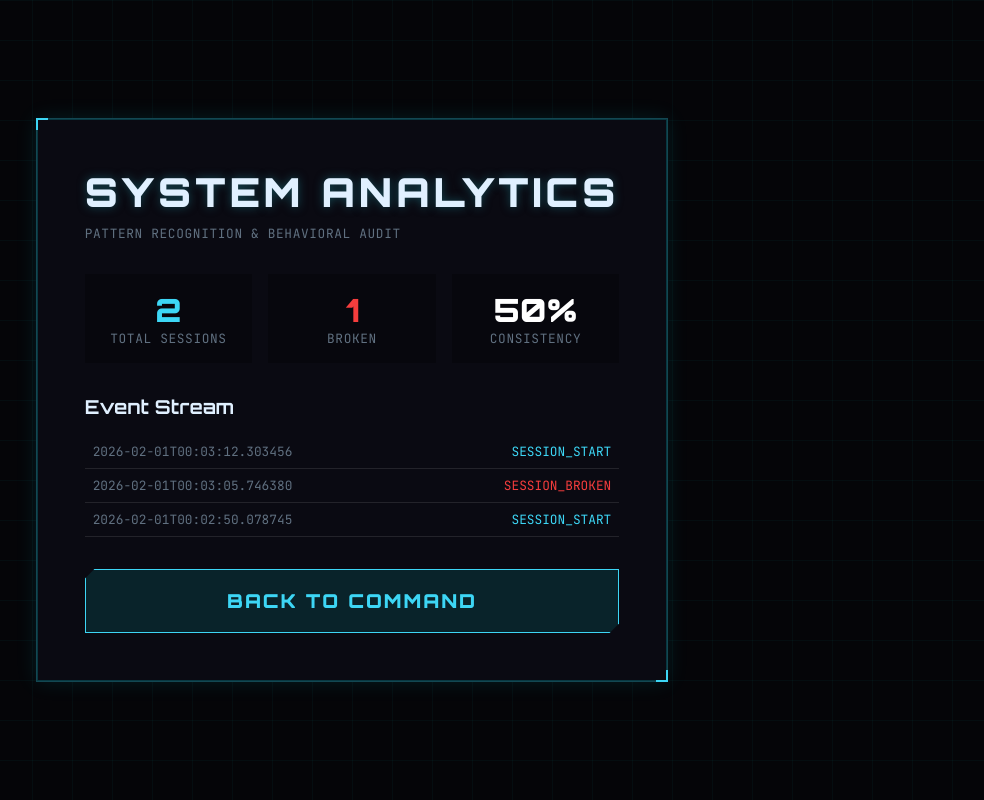
After one commit to Mr-NN-2k3/FocusLock, a Flask app: page /analytics in a window 1280 px wide. The commit adds this page. Shown: the whole page, without its empty margins (288-1272 px from the left). Run offline with Flask 3, Linux system fonts and the light colour scheme; data comes from the database, SQL or seed files in the repository; both versions use the stored data as it was after the commit.

Commit message:
feat: Implement core focus session management with client-side controls, server-side engine, event logging, and a new analytics dashboard.

```diff
--- a/run.py
+++ b/run.py
@@ -22,6 +22,17 @@ def focus():
 def excuse():
     return render_template('excuse.html')
 
+@app.route('/analytics')
+def analytics():
+    # We need to expose history from engine
+    events = engine.store.get_events()
+    # Simple aggregations
+    total = sum(1 for e in events if e['type'] == 'SESSION_START')
+    broken = sum(1 for e in events if e['type'] == 'SESSION_BROKEN')
+    rate = int(((total - broken) / total * 100)) if total > 0 else 100
+
+    return render_template('analytics.html', events=reversed(events), total_sessions=total, failures=broken, success_rate=rate)
+
 @app.route('/api/start', methods=['POST'])
 def start_session():
     data = request.json
--- a/static/css/main.css
+++ b/static/css/main.css
@@ -1,29 +1,32 @@
 :root {
-    /* Premium HSL Color Palette */
-    --hue-primary: 150; /* Alien Green */
-    --hue-bg: 220;      /* Deep Blue/Black */
+    /* Cyber-Holo Palette */
+    --hue-primary: 190; /* Cyan/Holo Blue */
+    --hue-danger: 0;    /* Crimson Red */
+    --hue-bg: 240;      /* Void Black */
 
-    --color-bg-deep: hsl(var(--hue-bg), 30%, 8%);
-    --color-bg-surface: hsl(var(--hue-bg), 25%, 12%);
-    --color-primary: hsl(var(--hue-primary), 100%, 50%);
-    --color-primary-dim: hsl(var(--hue-primary), 80%, 30%);
-    --color-text-main: hsl(0, 0%, 95%);
-    --color-text-muted: hsl(var(--hue-bg), 20%, 70%);
-    --color-danger: hsl(0, 80%, 60%);
+    --color-bg-deep: #050508;
+    --color-bg-surface: #0a0a12;
+    --color-bg-overlay: rgba(10, 20, 30, 0.85);
 
-    --glass-bg: rgba(20, 25, 40, 0.7);
-    --glass-border: rgba(255, 255, 255, 0.1);
-    --glass-shine: rgba(255, 255, 255, 0.05);
+    --color-primary: hsl(var(--hue-primary), 90%, 60%);
+    --color-primary-dim: hsl(var(--hue-primary), 60%, 20%);
+    --color-primary-glow: hsl(var(--hue-primary), 100%, 50%);
 
-    --font-heading: 'Inter', sans-serif;
+    --color-danger: hsl(var(--hue-danger), 90%, 60%);
+    --color-danger-glow: hsl(var(--hue-danger), 100%, 50%);
+
+    --color-text-main: #e0f0ff;
+    --color-text-muted: #607080;
+
+    --font-heading: 'Orbitron', 'Inter', sans-serif; /* Tech font */
     --font-mono: 'JetBrains Mono', monospace;
 
-    --radius-lg: 24px;
-    --radius-md: 16px;
-    --radius-sm: 8px;
+    --radius-lg: 4px; /* Sharp edges for "System" feel */
+    --radius-md: 2px;
+    --radius-sm: 2px;
 
-    --shadow-glass: 0 8px 32px 0 rgba(0, 0, 0, 0.5);
-    --glow-primary: 0 0 20px rgba(0, 255, 128, 0.2);
+    --shadow-holo: 0 0 20px rgba(0, 240, 255, 0.1), inset 0 0 0 1px rgba(0, 240, 255, 0.2);
+    --shadow-danger: 0 0 20px rgba(255, 0, 0, 0.1), inset 0 0 0 1px rgba(255, 0, 0, 0.2);
 }
 
 * {
@@ -40,103 +43,125 @@ body {
     display: flex;
     justify-content: center;
     align-items: center;
+    /* Grid Background */
     background-image:
-        radial-gradient(circle at 10% 20%, rgba(0, 255, 128, 0.05) 0%, transparent 40%),
-        radial-gradient(circle at 90% 80%, rgba(50, 100, 255, 0.05) 0%, transparent 40%);
+        linear-gradient(rgba(0, 255, 255, 0.03) 1px, transparent 1px),
+        linear-gradient(90deg, rgba(0, 255, 255, 0.03) 1px, transparent 1px);
+    background-size: 40px 40px;
     overflow: hidden;
 }
 
-/* Glassmorphism Classes */
+/* Holo Panel */
 .glass-panel {
-    background: var(--glass-bg);
-    backdrop-filter: blur(20px);
-    -webkit-backdrop-filter: blur(20px);
-    border: 1px solid var(--glass-border);
-    border-radius: var(--radius-lg);
-    box-shadow: var(--shadow-glass);
+    background: var(--color-bg-surface);
+    border: 1px solid var(--color-primary-dim);
+    box-shadow: var(--shadow-holo);
     padding: 3rem;
     width: 100%;
-    max-width: 480px;
+    max-width: 500px;
+    min-height: 400px;
     position: relative;
-    overflow: hidden;
+    backdrop-filter: blur(5px);
+    display: flex;
+    flex-direction: column;
+    justify-content: center;
 }
 
-.glass-panel::before {
+/* Corner Accents */
+.glass-panel::before, .glass-panel::after {
     content: '';
     position: absolute;
-    top: 0; left: 0; right: 0; height: 1px;
-    background: linear-gradient(90deg, transparent, var(--glass-shine), transparent);
+    width: 10px; height: 10px;
+    border: 2px solid var(--color-primary);
+    transition: all 0.3s ease;
 }
+.glass-panel::before { top: -1px; left: -1px; border-right: none; border-bottom: none; }
+.glass-panel::after { bottom: -1px; right: -1px; border-left: none; border-top: none; }
 
 /* Typography */
 h1 {
-    font-weight: 800;
+    font-weight: 900;
     font-size: 2.5rem;
-    letter-spacing: -0.05em;
     margin-bottom: 0.5rem;
-    background: linear-gradient(135deg, #fff, #aaa);
-    -webkit-background-clip: text;
-    -webkit-text-fill-color: transparent;
+    text-transform: uppercase;
+    letter-spacing: 0.1em;
+    text-shadow: 0 0 10px var(--color-primary-dim);
 }
 
-p.subtitle {
+.subtitle {
     color: var(--color-text-muted);
-    font-size: 1rem;
+    font-family: var(--font-mono);
+    font-size: 0.8rem;
     margin-bottom: 2rem;
-    line-height: 1.5;
+    text-transform: uppercase;
+    letter-spacing: 0.05em;
 }
 
-/* Inputs & Buttons */
-.input-group {
-    margin-bottom: 1.5rem;
-}
+/* Inputs */
+.input-group { margin-bottom: 1.5rem; }
 
 label {
     display: block;
-    font-size: 0.8rem;
+    font-family: var(--font-mono);
+    font-size: 0.7rem;
+    color: var(--color-primary);
+    margin-bottom: 0.5rem;
     text-transform: uppercase;
-    letter-spacing: 0.1em;
-    color: var(--color-text-muted);
-    margin-bottom: 0.5rem;
 }
 
 input, select {
     width: 100%;
-    background: rgba(0,0,0,0.3);
-    border: 1px solid var(--glass-border);
-    border-radius: var(--radius-md);
+    background: rgba(0,0,0,0.5);
+    border: 1px solid var(--color-primary-dim);
     padding: 1rem;
-    color: white;
-    font-family: var(--font-heading);
-    font-size: 1rem;
+    color: var(--color-primary);
+    font-family: var(--font-mono);
+    font-size: 1.1rem;
     transition: all 0.2s ease;
 }
 
 input:focus, select:focus {
     outline: none;
     border-color: var(--color-primary);
-    box-shadow: var(--glow-primary);
+    box-shadow: 0 0 15px var(--color-primary-dim);
+    background: rgba(0, 20, 30, 0.8);
 }
 
+/* Buttons */
 .btn-primary {
     display: block;
     width: 100%;
-    padding: 1rem;
-    border: none;
-    border-radius: var(--radius-md);
-    background: var(--color-primary);
-    color: black;
-    font-weight: 700;
-    font-size: 1.1rem;
+    padding: 1.2rem;
+    border: 1px solid var(--color-primary);
+    background: rgba(0, 255, 255, 0.1);
+    color: var(--color-primary);
+    font-family: var(--font-heading);
+    font-weight: 900;
+    font-size: 1.2rem;
+    letter-spacing: 0.1em;
+    text-transform: uppercase;
     cursor: pointer;
-    transition: transform 0.1s ease, box-shadow 0.2s ease;
+    transition: all 0.2s ease;
+    clip-path: polygon(10px 0, 100% 0, 100% calc(100% - 10px), calc(100% - 10px) 100%, 0 100%, 0 10px);
 }
 
 .btn-primary:hover {
-    transform: translateY(-2px);
-    box-shadow: 0 0 30px var(--color-primary-dim);
+    background: var(--color-primary);
+    color: black;
+    box-shadow: 0 0 30px var(--color-primary);
 }
 
-.btn-primary:active {
-    transform: translateY(0);
+.btn-danger {
+    border-color: var(--color-danger);
+    color: var(--color-danger);
+    background: rgba(255, 0, 0, 0.1);
 }
+.btn-danger:hover {
+    background: var(--color-danger);
+    color: black;
+    box-shadow: 0 0 30px var(--color-danger);
+}
+
+/* Utils */
+.text-danger { color: var(--color-danger); }
+.mono { font-family: var(--font-mono); }
--- a/static/js/client.js
+++ b/static/js/client.js
@@ -40,6 +40,18 @@ if (window.initialStatus) {
     const display = document.getElementById('timer-display');
 
     if (display) {
+        // VISIBILITY ENFORCER (The Watcher)
+        document.addEventListener("visibilitychange", () => {
+            if (document.hidden) {
+                // If they leave, we can either:
+                // 1. Break session immediately (Hardcore)
+                // 2. Play a sound / Alert
+                // 3. Just log it?
+                // Let's do a hard alert for now
+                alert("⚠️ FOCUS BREACH DETECTED ⚠️\n\nReturning to non-focus windows is prohibited.");
+            }
+        });
+
         const interval = setInterval(() => {
             remaining--;
 
--- /dev/null
+++ b/templates/analytics.html
@@ -0,0 +1,37 @@
+{% extends 'base.html' %}
+
+{% block content %}
+<div class="glass-panel" style="max-width: 800px;">
+    <h1>System Analytics</h1>
+    <p class="subtitle">Pattern Recognition & Behavioral Audit</p>
+
+    <div style="display: grid; grid-template-columns: 1fr 1fr 1fr; gap: 1rem; margin-bottom: 2rem;">
+        <div style="background: rgba(0,0,0,0.3); padding: 1rem; text-align: center;">
+            <div style="font-size: 2rem; font-weight: 900; color: var(--color-primary);">{{ total_sessions }}</div>
+            <div class="subtitle" style="margin:0;">Total Sessions</div>
+        </div>
+        <div style="background: rgba(0,0,0,0.3); padding: 1rem; text-align: center;">
+            <div style="font-size: 2rem; font-weight: 900; color: var(--color-danger);">{{ failures }}</div>
+            <div class="subtitle" style="margin:0;">Broken</div>
+        </div>
+        <div style="background: rgba(0,0,0,0.3); padding: 1rem; text-align: center;">
+            <div style="font-size: 2rem; font-weight: 900; color: #fff;">{{ success_rate }}%</div>
+            <div class="subtitle" style="margin:0;">Consistency</div>
+        </div>
+    </div>
+
+    <h2 style="font-size: 1.2rem; margin-bottom: 1rem;">Event Stream</h2>
+    <div style="max-height: 300px; overflow-y: auto; text-align: left; font-family: var(--font-mono); font-size: 0.8rem;">
+        {% for event in events %}
+        <div style="padding: 0.5rem; border-bottom: 1px solid rgba(255,255,255,0.1); display: flex; justify-content: space-between;">
+            <span style="color: var(--color-text-muted);">{{ event.timestamp }}</span>
+            <span style="{{ 'color: var(--color-danger);' if 'BROKEN' in event.type else 'color: var(--color-primary);' }}">
+                {{ event.type }}
+            </span>
+        </div>
+        {% endfor %}
+    </div>
+
+    <a href="/" class="btn-primary" style="margin-top: 2rem; text-align: center; text-decoration: none;">Back to Command</a>
+</div>
+{% endblock %}
--- a/templates/base.html
+++ b/templates/base.html
@@ -6,7 +6,7 @@
     <title>FocusLock</title>
     <link rel="preconnect" href="https://fonts.googleapis.com">
     <link rel="preconnect" href="https://fonts.gstatic.com" crossorigin>
-    <link href="https://fonts.googleapis.com/css2?family=Inter:wght@400;600;800&family=JetBrains+Mono:wght@400;700&display=swap" rel="stylesheet">
+    <link href="https://fonts.googleapis.com/css2?family=Orbitron:wght@400;700;900&family=Inter:wght@400;600&family=JetBrains+Mono:wght@400;700&display=swap" rel="stylesheet">
     <link rel="stylesheet" href="{{ url_for('static', filename='css/main.css') }}">
     <script src="{{ url_for('static', filename='js/client.js') }}" defer></script>
 </head>
--- a/templates/index.html
+++ b/templates/index.html
@@ -19,5 +19,8 @@
     </div>
 
     <button class="btn-primary" onclick="startSession()">Initialize Lock</button>
+    <div style="text-align: center; margin-top: 1rem;">
+        <a href="/analytics" style="color: var(--color-primary-dim); text-decoration: none; font-size: 0.8rem; letter-spacing: 0.1em; text-transform: uppercase;">View System Report</a>
+    </div>
 </div>
 {% endblock %}
```
Also changed, not shown: ROADMAP.md (added, +36 -0 lines), app/core/engine.py (+20 -27 lines), app/core/store.py (+93 -30 lines), focuslock.db (added).
